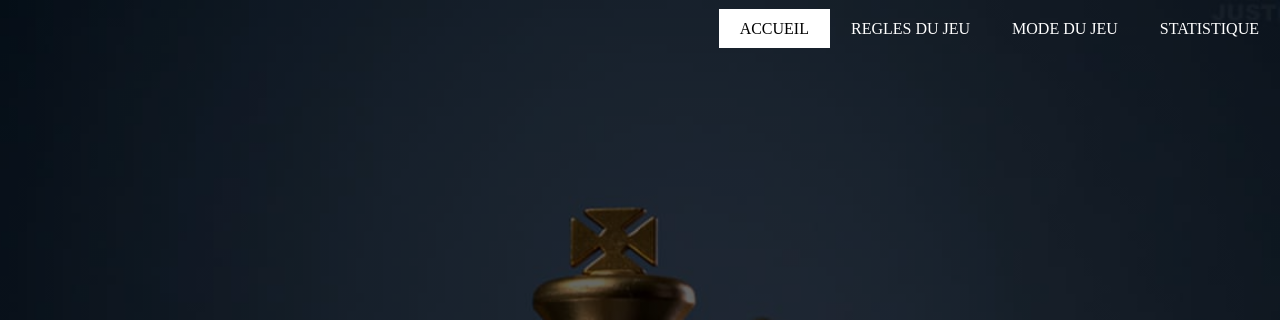
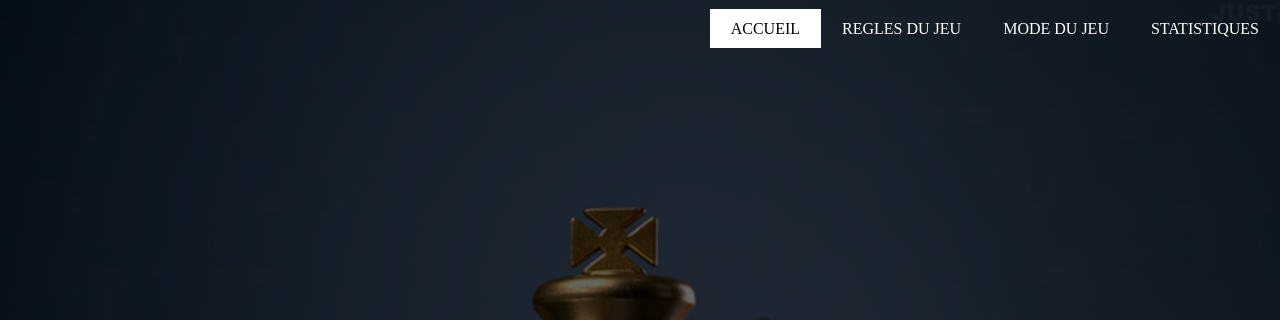
Before and after one commit to mendjin/ECHECS, a plain HTML site: page Accueil.html in a window 1280 px wide. Shown: the top 320 px of the page. Drawn offline with Linux system fonts and the light colour scheme.

Commit message:
modification de statistique

```diff
--- a/Accueil.html
+++ b/Accueil.html
@@ -24,7 +24,7 @@
           </li>
 
           <li>
-            <a href="*">Statistique </a>
+            <a href="*">Statistiques </a>
           </li>
        </ul>
      </div>
```
